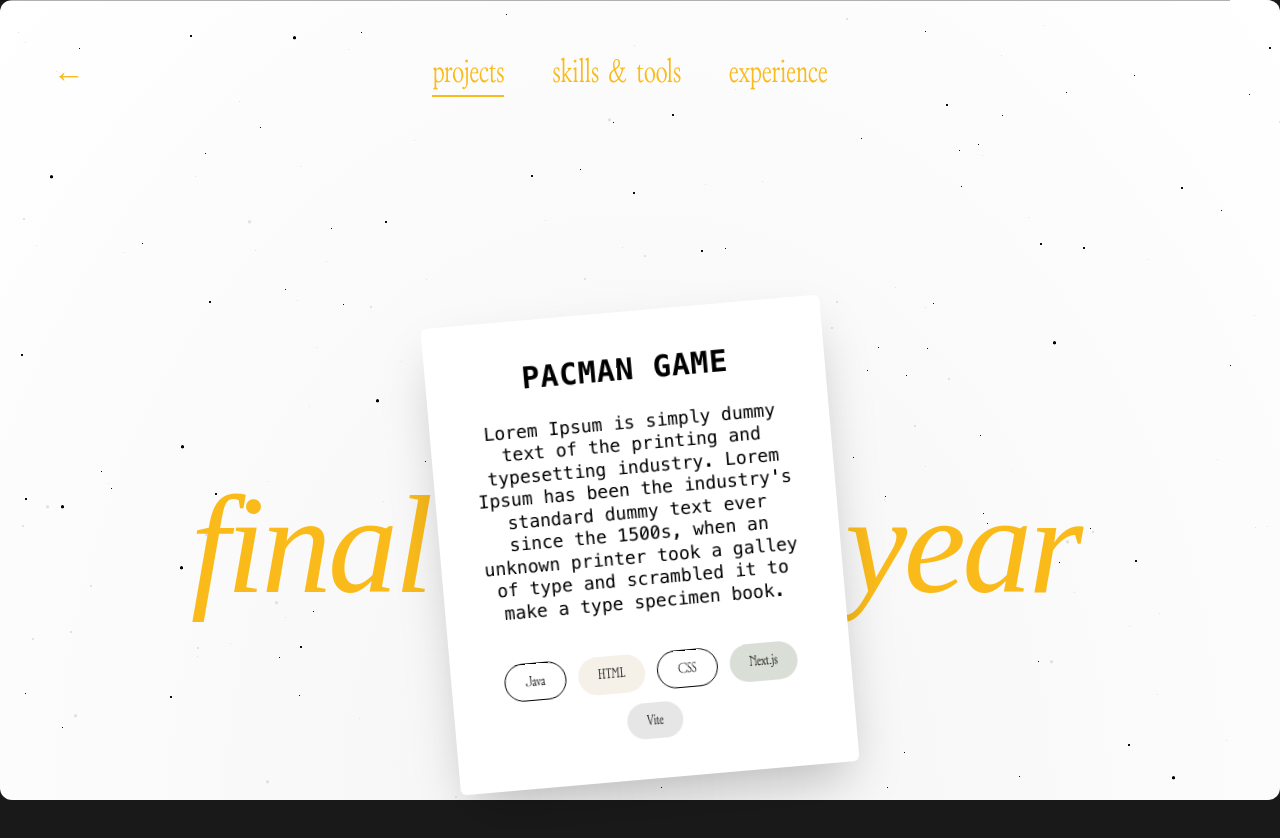
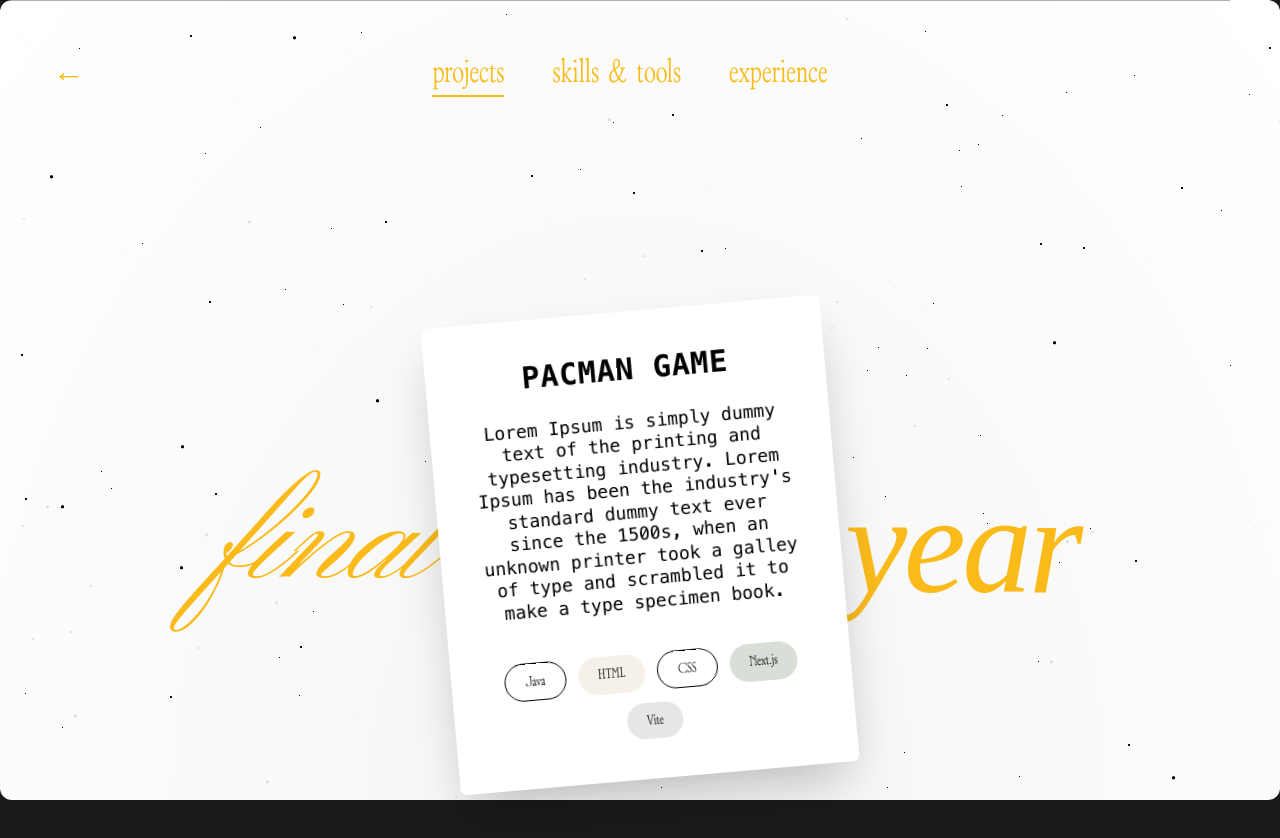
Before and after one commit to vanisha-droid/ports, a React (Vite) app: page /projects in a window 1280 px wide. Shown: the top 838 px of the page. Built offline with nearby package versions, Linux system fonts and the light colour scheme.

Commit message:
some changess

```diff
--- a/client/global.css
+++ b/client/global.css
@@ -52,6 +52,14 @@
 @font-face {
   font-family: 'menlo';
   src: url('Menlo-Regular.ttf') format('truetype');
+  font-weight: normal;
+  font-style: normal;
+  font-display: swap;
+}
+
+@font-face {
+  font-family: 'pinyon';
+  src: url('PinyonScript-Regular.ttf') format('truetype');
   font-weight: normal;
   font-style: normal;
   font-display: swap;
--- a/client/pages/software.tsx
+++ b/client/pages/software.tsx
@@ -123,11 +123,11 @@ export default function Software() {
           {/* LEFT TEXT */}
           <div className="sticky top-0 h-screen flex items-center justify-end pr-12 z-10 -translate-x-[90px]">
             <h1
-              className="text-[#FABB1A] text-[140px] font-serif italic tracking-tight leading-[120%] transition-all duration-500 ease-in-out"
+              className="text-[#FABB1A] text-[140px] font-pinyon italic tracking-tight leading-[120%] transition-all duration-500 ease-in-out"
               style={{
                 opacity: isTransitioning ? 0 : 1,
                 transform: isTransitioning ? 'translateY(20px)' : 'translateY(0)',
-                fontFamily: 'Pinyon Script, cursive'
+
               }}
             >
               {leftText}
--- a/tailwind.config.ts
+++ b/tailwind.config.ts
@@ -18,7 +18,8 @@ export default {
         'ztbrosit': ['ztbros'],
         'redaction': ['redaction'],
         'redactionit': ['redactionit'],
-        'menlo':['menlo']
+        'menlo':['menlo'],
+        'pinyon':['pinyon']
 
       },
       colors: {
```
Also changed, not shown: 5 other files (tests, documents, lock files or other folders).
